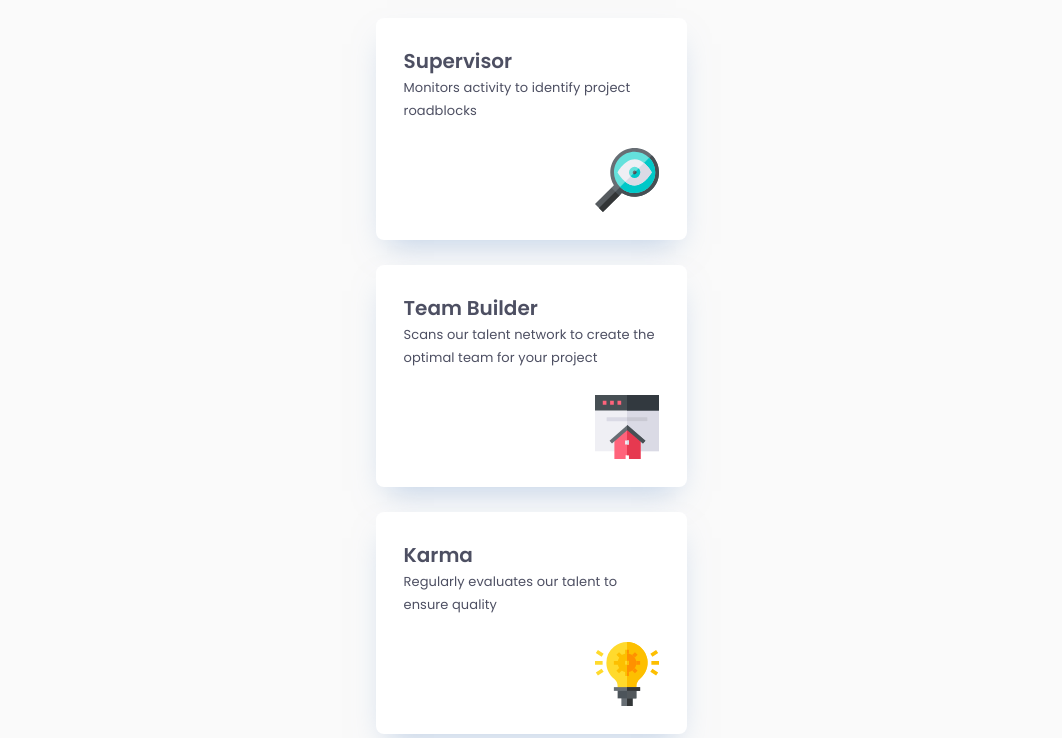
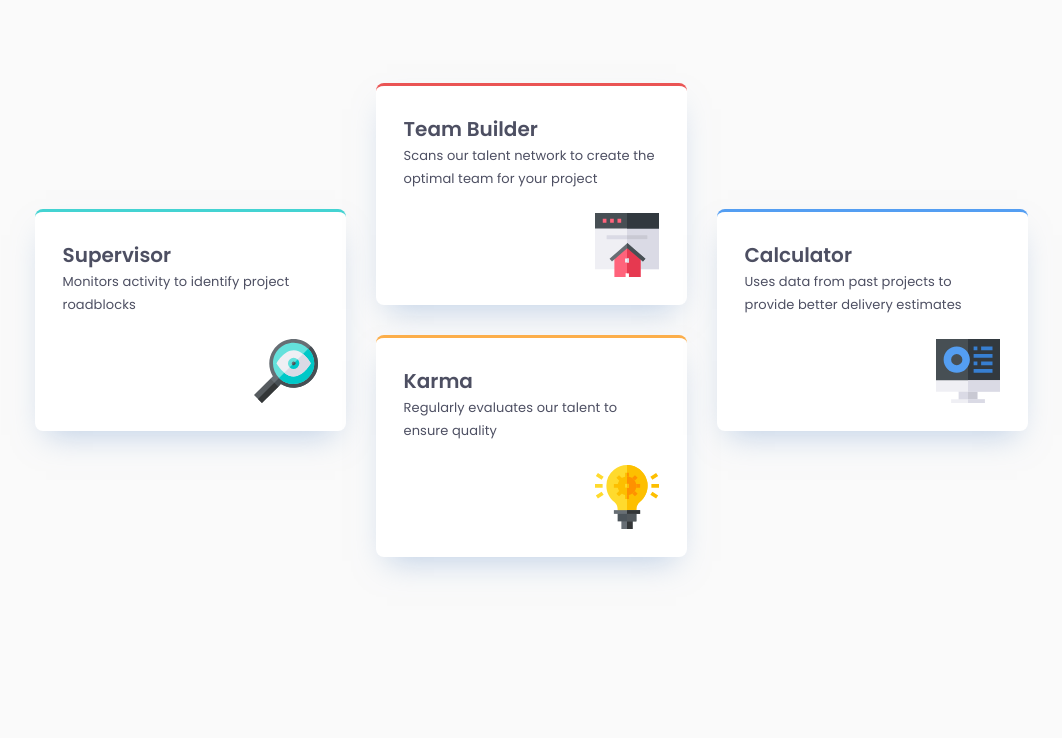
Before and after one commit to TamaraTav/four-card-feature-section, a plain HTML site: page index.html in a window 1536 px wide. Shown: the part 261-999 px from the top of the page, without its empty margins (237-1299 px from the left). After the commit the page ends 906 px from the top, so only its background shows below. Drawn offline with Linux system fonts and the light colour scheme.

Commit message:
add responsive

```diff
--- a/index.html
+++ b/index.html
@@ -23,25 +23,26 @@
     </header>
 
     <main>
-        <div class="card">
+        <div class="card supervisor">
             <h2>Supervisor</h2>
             <p>Monitors activity to identify project roadblocks</p>
             <img src="/images/icon-supervisor.svg" alt="Supervisor icon">
         </div>
 
-        <div class="card">
+        <div class="wrapper">
+            <div class="card team-builder">
                 <h2>Team Builder</h2>
                 <p>Scans our talent network to create the optimal team for your project</p>
                 <img src="images/icon-team-builder.svg" alt="Team Builder icon">
             </div>
-
-        <div class="card">
+            <div class="card karma">
                 <h2>Karma</h2>
                 <p>Regularly evaluates our talent to ensure quality</p>
                 <img src="images/icon-karma.svg" alt="Karma icon">
             </div>
+        </div>
 
-        <div class="card">
+        <div class="card calculator">
             <h2>Calculator</h2>
             <p>Uses data from past projects to provide better delivery estimates</p>
             <img src="images/icon-calculator.svg" alt="Calculator icon">
--- a/style.css
+++ b/style.css
@@ -84,3 +84,45 @@ main {
     right: 28px;
     bottom: 28px;
 }
+
+.supervisor {
+    border-top: 3.5px solid #44d3d2;
+}
+
+.team-builder {
+    border-top: 3.5px solid #ea5454;
+}
+
+.karma {
+    border-top: 3.5px solid #fcae4a;
+}
+
+.calculator {
+    border-top: 3.5px solid #549ef2;
+}
+
+.wrapper {
+    display: flex;
+    flex-direction: column;
+    gap: 25px;
+}
+
+@media (min-width: 1440px) {
+    header h1 {
+        font-size: 36px;
+        max-width: 600px;
+    }
+    header p {
+        max-width: 540px;
+    }
+    main {
+        flex-direction: row;
+        gap: 30px;
+        justify-content: center;
+    }
+    .wrapper {
+        gap: 30px;
+
+    }
+
+}
```
Lines whose indentation alone changed are shown as unchanged.
